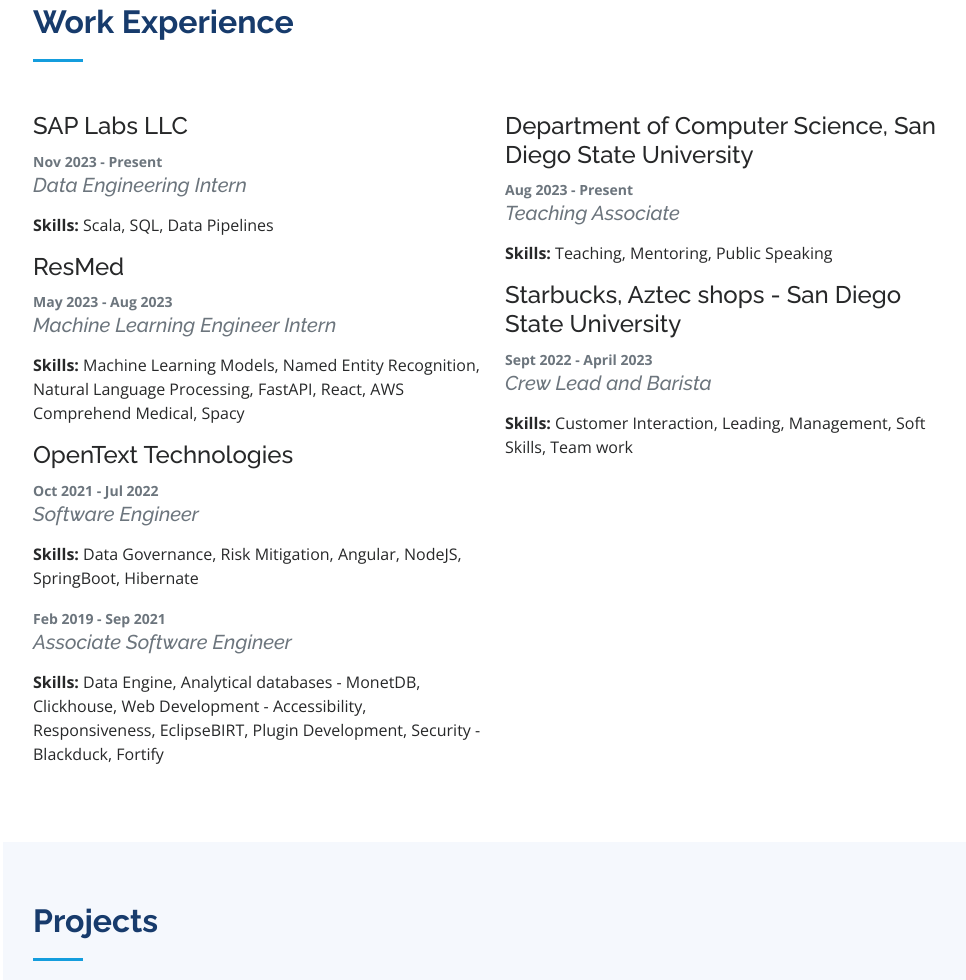
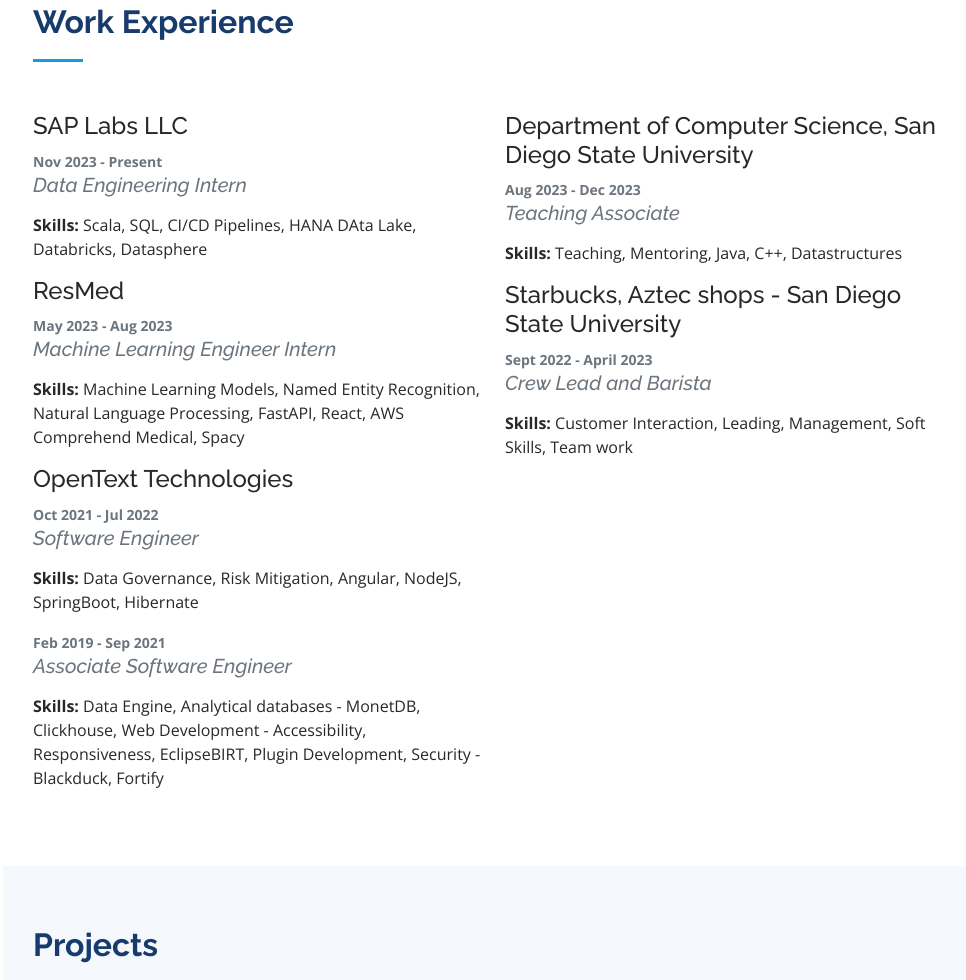
Before and after one commit to jupdec/jupdec.github.io, a plain HTML site: page index.html in a window 1280 px wide. Shown: the part 2007-2987 px from the top of the page, without its empty margins (297-1263 px from the left). Drawn offline with nearby package versions, Linux system fonts and the light colour scheme.

Commit message:
profile updates

```diff
--- a/index.html
+++ b/index.html
@@ -246,7 +246,7 @@
                 <!--                  <li>Optimize Homecare process by designing ML models to extract medical information from patient documents and-->
                 <!--                    generate a summarised report with a crisp medical plan</li>-->
                 <!--                </ul>-->
-                <p><strong>Skills: </strong> Scala, SQL, Data Pipelines</p>
+                <p><strong>Skills: </strong> Scala, SQL, CI/CD Pipelines, HANA DAta Lake, Databricks, Datasphere</p>
               </div>
             </div>
 <!--          <div class="col-lg-6" data-aos="fade-up" data-aos-delay="100">-->
@@ -307,9 +307,9 @@
             <div class="resume-item">
               <div data-aos="fade-up">
                 <h4>Department of Computer Science, San Diego State University</h4>
-                <h7><strong><small class="text-muted">Aug 2023 - Present</small></strong></h7>
+                <h7><strong><small class="text-muted">Aug 2023 - Dec 2023</small></strong></h7>
                 <h5><p class="text-muted"><em>Teaching Associate</em></p></h5>
-                <p><strong>Skills: </strong>Teaching, Mentoring, Public Speaking</p>
+                <p><strong>Skills: </strong>Teaching, Mentoring, Java, C++, Datastructures</p>
               </div>
             </div>
             <div class="resume-item">
```
